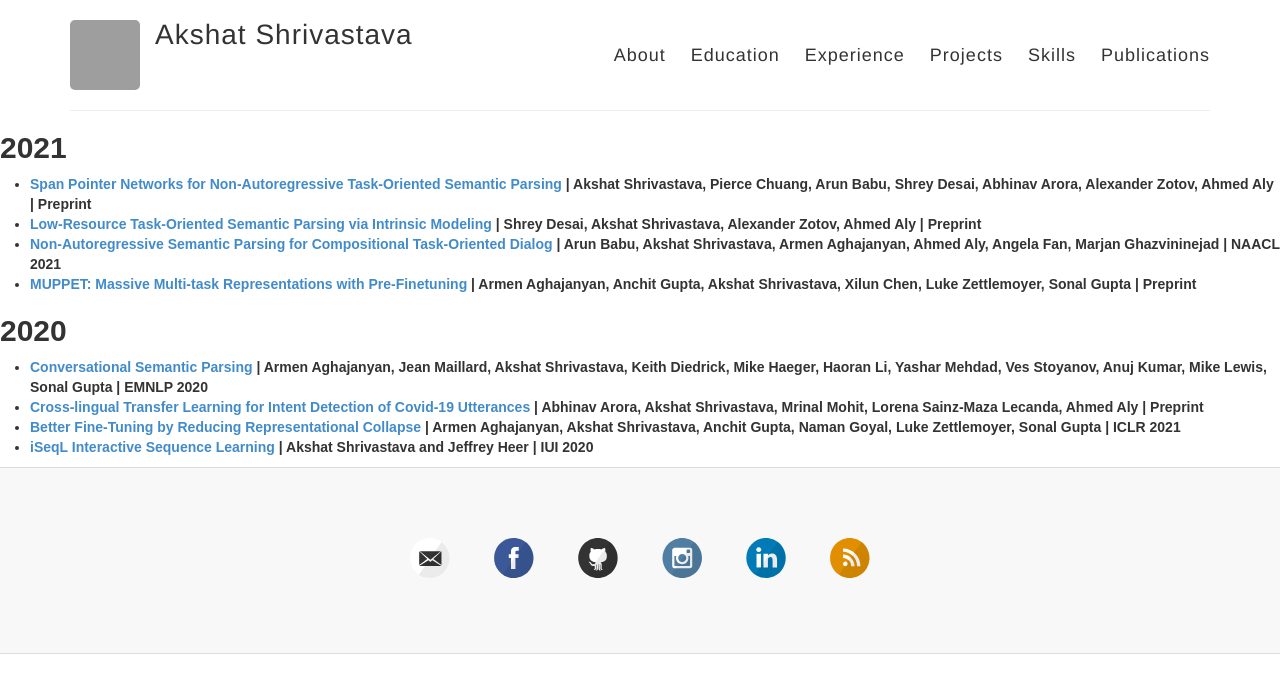
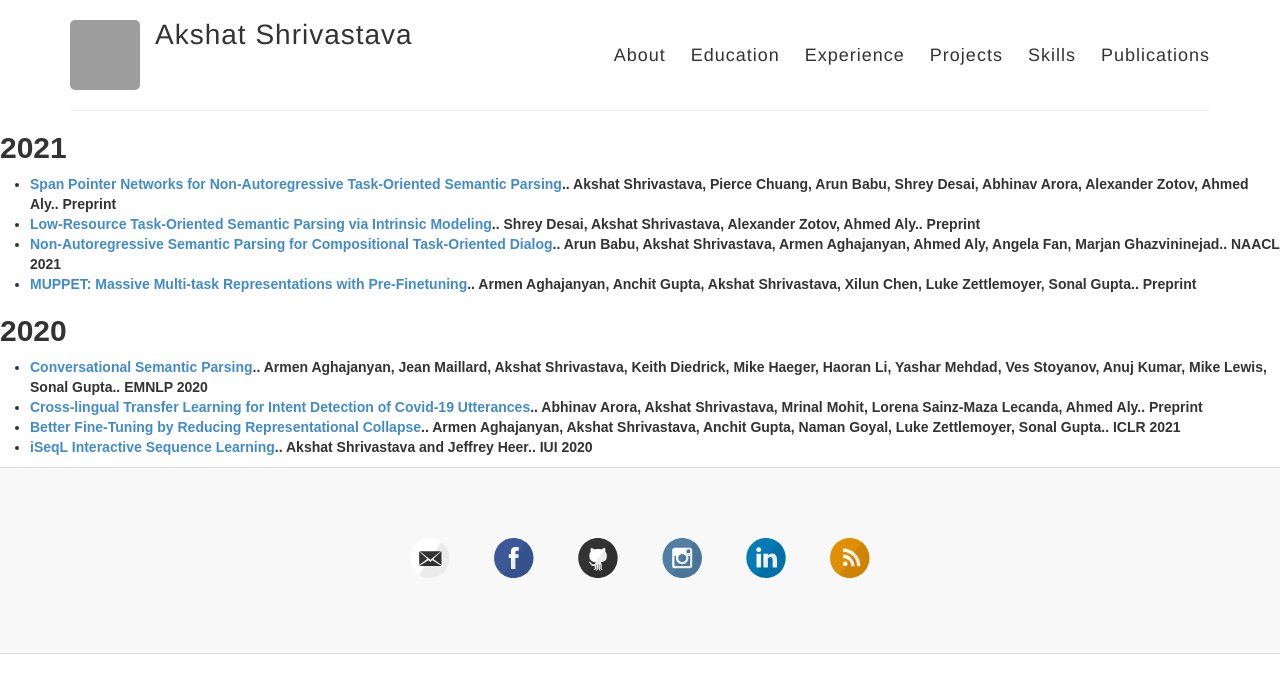
Before and after one commit to AkshatSh/akshatsh.github.io, a Jekyll site: the page built from _posts/2022-01-01-publication.markdown, in a window 1280 px wide. Shown: the top 693 px of the page. Built offline with Jekyll 4.4.1, drawn with Linux system fonts in a browser that asks for light colours; nearby versions of some CDN libraries; grey boxes are pictures that could not be loaded.

Commit message:
fixed formatting

```diff
--- a/_posts/2022-01-01-publication.markdown
+++ b/_posts/2022-01-01-publication.markdown
@@ -8,30 +8,30 @@ description: |
 
 ## 2021
 
-* [Span Pointer Networks for Non-Autoregressive Task-Oriented Semantic Parsing](https://arxiv.org/abs/2104.07275)
-| **Akshat Shrivastava**, Pierce Chuang, Arun Babu, Shrey Desai, Abhinav Arora, Alexander Zotov, Ahmed Aly
-| Preprint
-* [Low-Resource Task-Oriented Semantic Parsing via Intrinsic Modeling](https://arxiv.org/abs/2104.07275)
-| Shrey Desai, **Akshat Shrivastava**, Alexander Zotov, Ahmed Aly
-| Preprint
-* [Non-Autoregressive Semantic Parsing for Compositional Task-Oriented Dialog](https://arxiv.org/abs/2104.04923)
-| Arun Babu, **Akshat Shrivastava**, Armen Aghajanyan, Ahmed Aly, Angela Fan, Marjan Ghazvininejad
-| **NAACL 2021**
-* [MUPPET: Massive Multi-task Representations with Pre-Finetuning](https://arxiv.org/abs/2101.11038)
-| Armen Aghajanyan, Anchit Gupta, **Akshat Shrivastava**, Xilun Chen, Luke Zettlemoyer, Sonal Gupta
-| Preprint
+* [Span Pointer Networks for Non-Autoregressive Task-Oriented Semantic Parsing](https://arxiv.org/abs/2104.07275)..
+**Akshat Shrivastava**, Pierce Chuang, Arun Babu, Shrey Desai, Abhinav Arora, Alexander Zotov, Ahmed Aly..
+Preprint
+* [Low-Resource Task-Oriented Semantic Parsing via Intrinsic Modeling](https://arxiv.org/abs/2104.07275)..
+Shrey Desai, **Akshat Shrivastava**, Alexander Zotov, Ahmed Aly..
+Preprint
+* [Non-Autoregressive Semantic Parsing for Compositional Task-Oriented Dialog](https://arxiv.org/abs/2104.04923)..
+Arun Babu, **Akshat Shrivastava**, Armen Aghajanyan, Ahmed Aly, Angela Fan, Marjan Ghazvininejad..
+**NAACL 2021**
+* [MUPPET: Massive Multi-task Representations with Pre-Finetuning](https://arxiv.org/abs/2101.11038)..
+Armen Aghajanyan, Anchit Gupta, **Akshat Shrivastava**, Xilun Chen, Luke Zettlemoyer, Sonal Gupta..
+Preprint
 
 ## 2020
 
-* [Conversational Semantic Parsing](https://arxiv.org/abs/2009.13655)
-| Armen Aghajanyan, Jean Maillard, **Akshat Shrivastava**, Keith Diedrick, Mike Haeger, Haoran Li, Yashar Mehdad, Ves Stoyanov, Anuj Kumar, Mike Lewis, Sonal Gupta
-| **EMNLP 2020**
-* [Cross-lingual Transfer Learning for Intent Detection of Covid-19 Utterances](https://openreview.net/pdf?id=Ku-nv600bNM)
-| Abhinav Arora, **Akshat Shrivastava**, Mrinal Mohit, Lorena Sainz-Maza Lecanda, Ahmed Aly
-| Preprint
-* [Better Fine-Tuning by Reducing Representational Collapse](https://arxiv.org/abs/2008.03156)
-| Armen Aghajanyan, **Akshat Shrivastava**, Anchit Gupta, Naman Goyal, Luke Zettlemoyer, Sonal Gupta
-| **ICLR 2021**
-* [iSeqL Interactive Sequence Learning](https://github.com/AkshatSh/iSeqL)
-| **Akshat Shrivastava** and Jeffrey Heer
-| **IUI 2020**
+* [Conversational Semantic Parsing](https://arxiv.org/abs/2009.13655)..
+Armen Aghajanyan, Jean Maillard, **Akshat Shrivastava**, Keith Diedrick, Mike Haeger, Haoran Li, Yashar Mehdad, Ves Stoyanov, Anuj Kumar, Mike Lewis, Sonal Gupta..
+**EMNLP 2020**
+* [Cross-lingual Transfer Learning for Intent Detection of Covid-19 Utterances](https://openreview.net/pdf?id=Ku-nv600bNM)..
+Abhinav Arora, **Akshat Shrivastava**, Mrinal Mohit, Lorena Sainz-Maza Lecanda, Ahmed Aly..
+Preprint
+* [Better Fine-Tuning by Reducing Representational Collapse](https://arxiv.org/abs/2008.03156)..
+Armen Aghajanyan, **Akshat Shrivastava**, Anchit Gupta, Naman Goyal, Luke Zettlemoyer, Sonal Gupta..
+**ICLR 2021**
+* [iSeqL Interactive Sequence Learning](https://github.com/AkshatSh/iSeqL)..
+**Akshat Shrivastava** and Jeffrey Heer..
+**IUI 2020**
```
